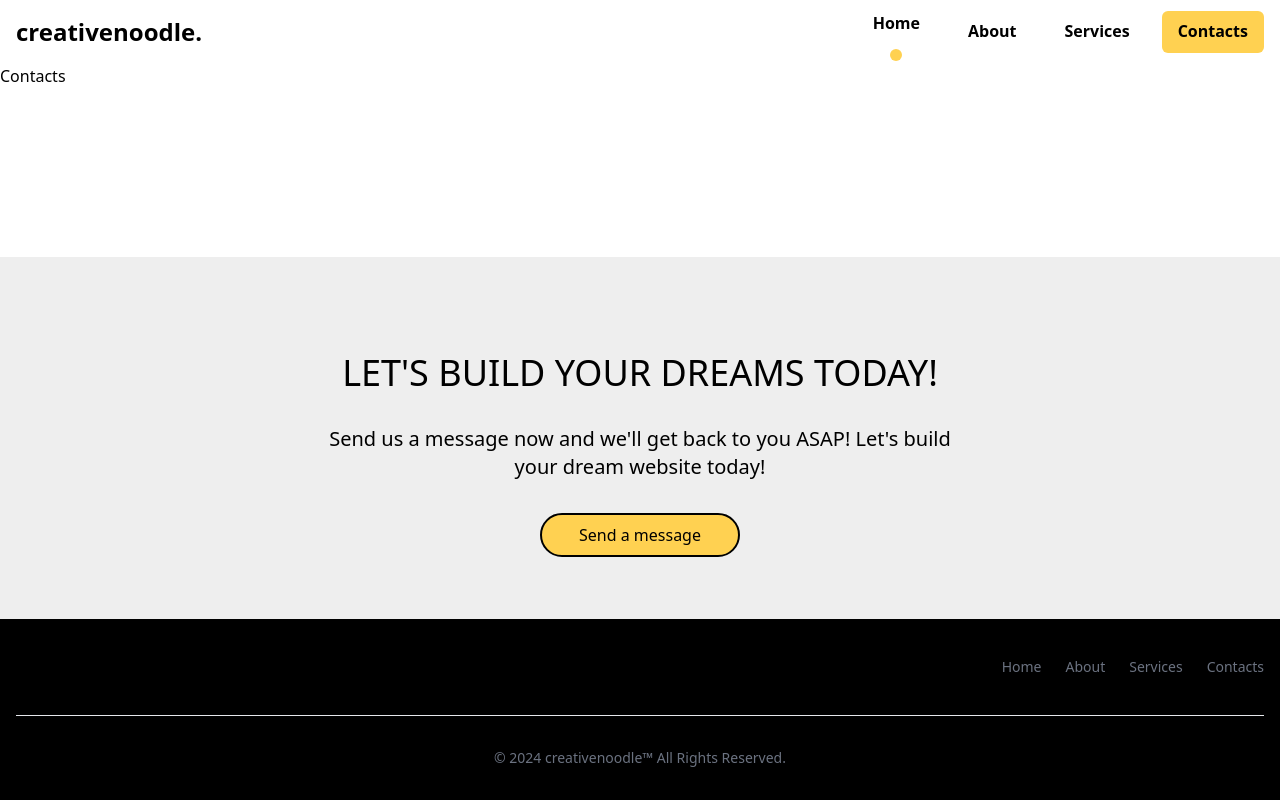
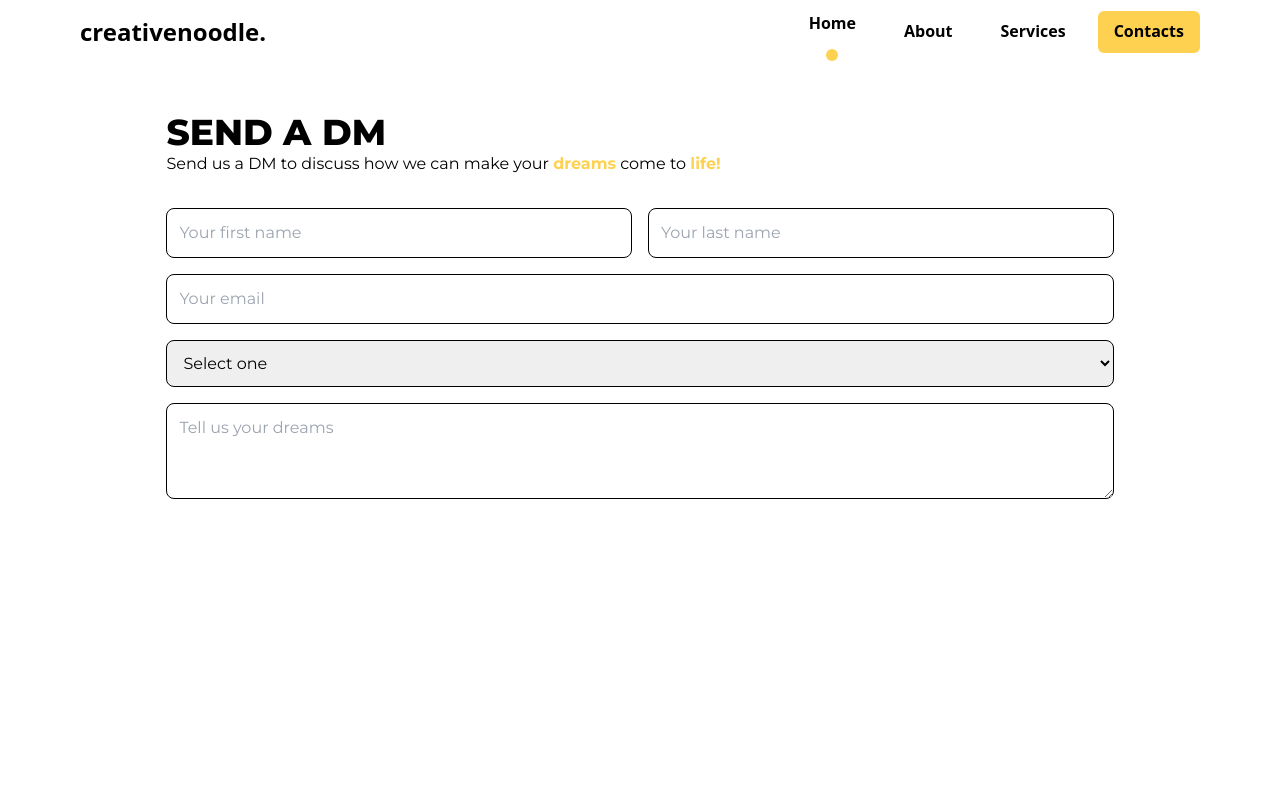
Before and after one commit to CliffVille/creativenoodle, a React (Vite) app: page /Contacts in a window 1280 px wide. Shown: the top 800 px of the page. Built offline with nearby package versions, Linux system fonts and the light colour scheme.

Commit message:
Added the content for Contact page as well as changed the max width of each page.

```diff
--- a/src/components/header.jsx
+++ b/src/components/header.jsx
@@ -7,7 +7,7 @@ const Header = () => {
 
   return (
     <div className="bg-transparent text-black">
-        <div className="px-4 max-w-7xl mx-auto flex justify-between items-center h-16">
+        <div className="px-4 max-w-6xl mx-auto flex justify-between items-center h-16">
             <Link to="/Home" className="text-2xl font-bold">creativenoodle.</Link>
 
             {/* Desktop Menu */}
--- a/src/pages/About.jsx
+++ b/src/pages/About.jsx
@@ -41,8 +41,8 @@ const About = () => {
   return (
     <div className="flex flex-col min-h-screen font-montserrat font-extrabold mt-12">
 
-      <div className="max-w-7xl mx-auto px-4">
-        <div className="max-w-7xl mx-auto px-4">
+      <div className="max-w-6xl mx-auto px-4">
+        <div className="max-w-6xl mx-auto px-4">
           <div className="head justify-start">
             <h1 className="text-4xl lg:text-6xl text-black uppercase w-1/2 md:w-2/4 lg:w-1/3 mb-4">Meet the team</h1>
             <p className="text-lg lg:text-xl flex flex-wrap gap-1 text-black ml-2">Learn about our
@@ -122,7 +122,7 @@ const About = () => {
           </div>
       </div>
 
-      <section className="text-white px-5 py-16 max-w-7xl mx-auto" id="projects">
+      <section className="text-white px-5 py-16 max-w-6xl mx-auto" id="projects">
         <div className="container mx-auto grid md:grid-cols-2 items-center md:justify-between">
           <div className="about-info mb-5">
             <h2 className="text-4xl font-bold mb-10 border-b-[5px] w-[180px] mx-auto md:mx-0 border-accent pb-6 text-black">Projects</h2>
--- a/src/pages/Contacts.jsx
+++ b/src/pages/Contacts.jsx
@@ -1,8 +1,89 @@
-import React from 'react'
+import { useState } from 'react'
 
 const Contacts = () => {
+
+  const [formData, setFormData] = useState({
+
+    firstName: "",
+    lastName: "",
+    email: "",
+    interest: "",
+    message: "",
+
+  });
+
+  const handleChange = (e) => {
+    setFormData({ ...formData, [e.target.name]: e.target.value })
+  };
+
+  const handleSubmit = (e) => {
+    e.preventDefault();
+    console.log("Form Submitted:", formData);
+  };
+
   return (
-    <div>Contacts</div>
+
+    <div className="flex flex-col min-h-screen font-montserrat w-[74%] mx-auto mt-12">
+
+      <div className="flex flex-col justify-start items-start mb-8">
+        <h1 className="text-4xl text-bold font-extrabold uppercase">send a dm</h1>
+        <p className="text-md">Send us a DM to discuss how we can make your <span className="text-md text-yellow font-bold">dreams</span> come to <span className="text-md text-yellow font-bold">life!</span></p>
+      </div>
+
+      <form onSubmit={handleSubmit} className="space-y-4">
+        <div className="grid grid-cols-1 md:grid-cols-2 gap-4">
+          <input
+            type="text"
+            name="firstName"
+            placeholder="Your first name"
+            value={formData.firstName}
+            onChange={handleChange}
+            className="border border-black p-3 rounded-lg w-full"
+          />
+          <input
+            type="text"
+            name="lastName"
+            placeholder="Your last name"
+            value={formData.lastName}
+            onChange={handleChange}
+            className="border border-black p-3 rounded-lg w-full"
+          />
+        </div>
+
+        <input
+          type="email"
+          name="email"
+          placeholder="Your email"
+          value={formData.email}
+          onChange={handleChange}
+          className="border border-black p-3 rounded-lg w-full"
+        />
+
+        <select
+          name="interest"
+          value={formData.interest}
+          onChange={handleChange}
+          className="border border-black p-3 rounded-lg w-full"
+        >
+          <option value="">Select one</option>
+          <option value="web-development">Web Development</option>
+          <option value="design">Design</option>
+          <option value="consultation">Consultation</option>
+        </select>
+
+        <textarea
+          name="message"
+          placeholder="Tell us your dreams"
+          value={formData.message}
+          onChange={handleChange}
+          className="border border-black p-3 rounded-lg w-full h-24"
+        />
+
+        <button type="submit" className="bg-yellow-500 text-white py-2 px-6 rounded-lg">
+          Submit
+        </button>
+      </form>
+    </div>
   )
 }
 
--- a/src/pages/Services.jsx
+++ b/src/pages/Services.jsx
@@ -40,12 +40,12 @@ const Services = () => {
   return (
     <div className="flex flex-col min-h-screen font-montserrat mt-12">
 
-      <div className="flex flex-col justify-start items-start ml-44">
+      <div className="flex flex-col justify-start items-start ml-48">
         <h1 className="text-4xl text-bold font-extrabold uppercase">Services</h1>
         <p className="w-1/3 text-xl">Browse our solutions to see what we can offer to you and your business or company!</p>
       </div>
 
-      <div className="flex flex-col justify-center items-center w-[78%] mx-auto min-h-[500px]">
+      <div className="flex flex-col justify-center items-center w-[74%] mx-auto min-h-[500px]">
         <div className="flex flex-row gap-10 mt-8">
           <div className="flex flex-col items-center text-center">
             <div className="w-full h-[207px] flex flex-col justify-center items-center rounded-[40px] bg-yellow mb-4">
@@ -69,7 +69,7 @@ const Services = () => {
           </div>
         </div>
       </div>
-      <div className="flex flex-row w-[78%] mx-auto justify-center items-center mb-16">
+      <div className="flex flex-row w-[74%] mx-auto justify-center items-center mb-16">
         <div className="flex flex-col justify-start items-start w-3/4">
           <h1 className="text-4xl text-bold font-extrabold uppercase mb-8">Our Approach</h1>
             <div  className="flex flex-row justify-center items-center gap-16">
@@ -87,7 +87,7 @@ const Services = () => {
         </div>
         <div className="w-1/4 h-[207px] rounded-lg bg-yellow mt-16"></div>
       </div>
-      <section className="text-white px-5 py-16 max-w-7xl mx-auto" id="projects">
+      <section className="text-white px-5 py-16 max-w-6xl mx-auto" id="projects">
         <div className="container mx-auto grid md:grid-cols-2 items-center md:justify-between">
           <div className="about-info mb-5">
             <h2 className="text-4xl font-bold mb-10 border-b-[5px] w-[180px] mx-auto md:mx-0 border-accent pb-6 text-black">Projects</h2>
--- a/src/pages/home.jsx
+++ b/src/pages/home.jsx
@@ -4,7 +4,7 @@ import { FaArrowRight } from "react-icons/fa";
 const Home = () => {
   return (
     <div className="flex flex-col font-extrabold font-montserrat mt-12">
-      <div className="flex flex-col lg:flex-row items-center lg:items-start lg:justify-around mx-auto w-[85%]">
+      <div className="flex flex-col lg:flex-row items-center lg:items-start lg:justify-around mx-auto w-[74%]">
         <div className="flex flex-col items-center lg:items-start text-center lg:text-left mb-8 lg:mb-0">
           <h1 className="w-1/2 text-4xl lg:text-6xl font-bold text-black leading-tight uppercase mb-4">We&apos;re creative noodle</h1>
           <p className="text-xl lg:text-2xl flex flex-wrap gap-1 text-black">We{" "}
```
